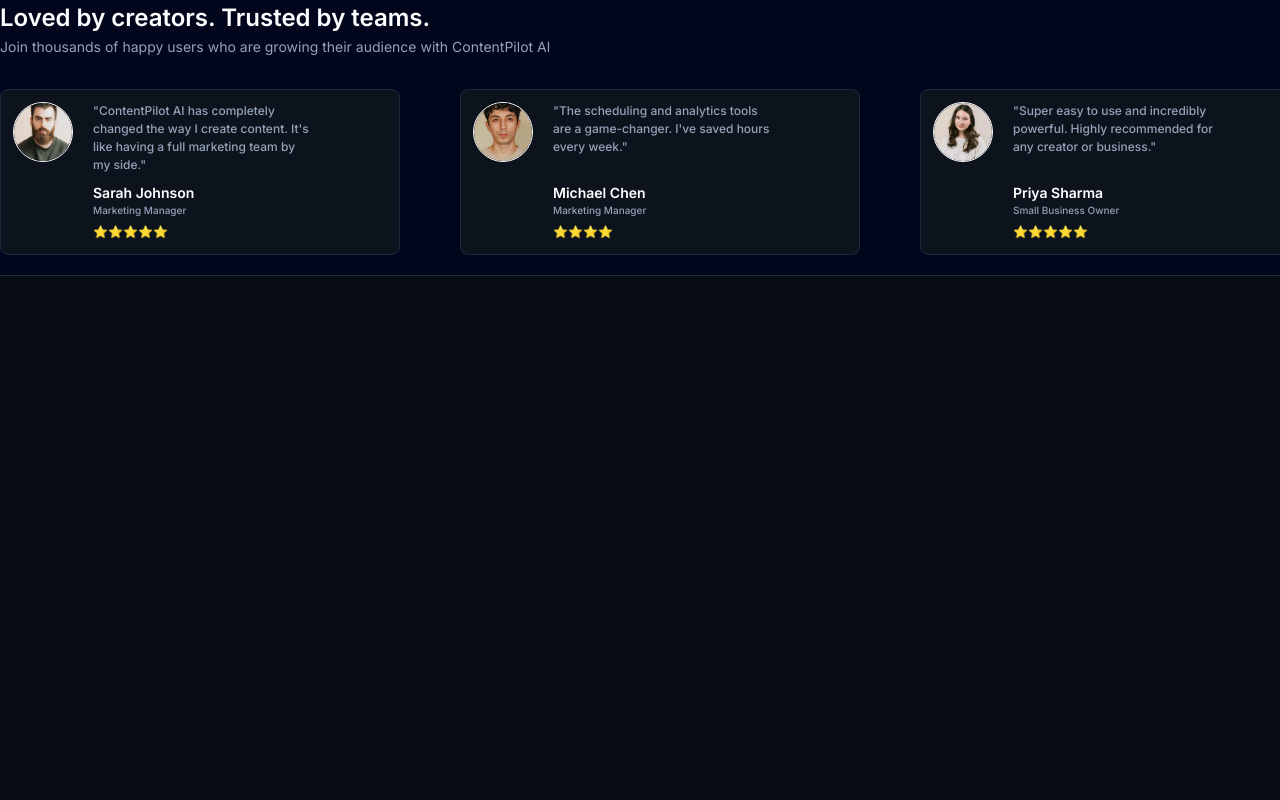
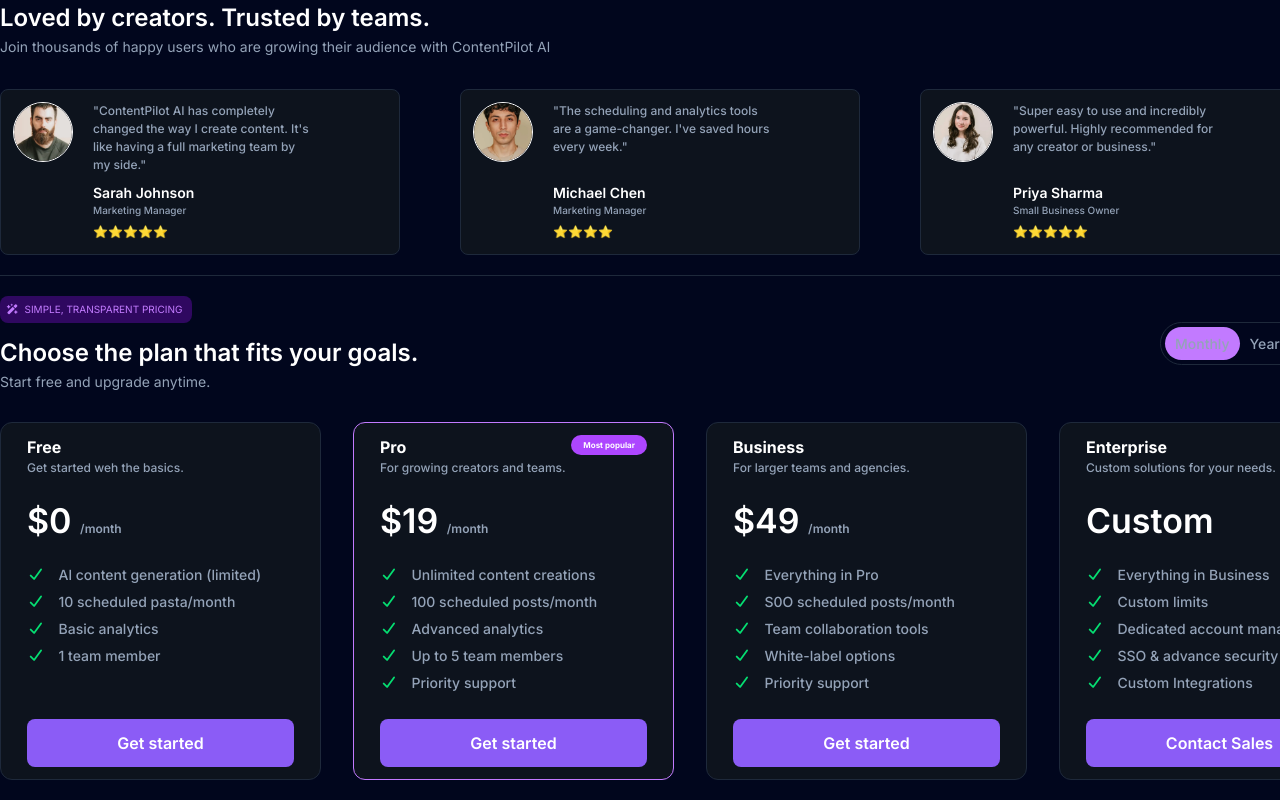
Before and after one commit to karanhub003/ContentAI, a React (Vite) app: page /contentPilotAi in a window 1280 px wide. Shown: the part 2192-2992 px from the top of the page. Before the commit the page ends 2468 px from the top, so only its background shows below. Built offline with nearby package versions, Linux system fonts and the light colour scheme.

Commit message:
Price Card section done

```diff
--- /dev/null
+++ b/src/components/landing/Price.jsx
@@ -0,0 +1,182 @@
+import React from 'react'
+import Button from '../common/Button'
+
+export default function Price() {
+  return (
+    <div className='priceSectionContainer w-345 mx-auto py-5 flex flex-col gap-5'>
+        <div className="TopInfoWrapper  flex justify-between items-center ">
+        <div className="leftSideWrapper flex flex-col gap-3">
+          <div className="smallInfo flex gap-1.5 items-center w-48 rounded-lg p-1.5 bg-purple-600/30 text-purple-400">
+            <i class="fa-solid fa-wand-magic-sparkles text-purple-400 text-[10px]"></i>
+            <p className=" text-[10px]  ">SIMPLE, TRANSPARENT PRICING</p>
+          </div>
+          <div className="infoWrapper">
+            <div className="headingWrapper">
+            <h2 className="text-[24px] font-semibold ">Choose the plan that fits your goals.</h2>
+
+          </div>
+          <p className="text-[14px] text-[#94A3B8]">
+            Start free and upgrade anytime.
+          </p>
+          </div>
+        </div>
+        <div className="rightSideWrapper border border-[#1E293B] rounded-full flex overflow-hidden p-1 w-55 relative ">
+           <div className='cursor-pointer text-[#94A3B8] active:text-white bg-purple-400 rounded-full py-1.5 px-2.5 text-[14px] font-medium'>Monthly</div>
+
+                <div className='cursor-pointer text-[#94A3B8] rounded-full py-1.5 px-2.5 text-[14px] font-medium'>Yearly</div>
+                <div className='absolute text-[12px]  rounded-lg top-1 right-3.5 px-1 bg-purple-700 '>Save 20%</div>
+
+
+      </div>
+
+    </div>
+    <div className="bottomPriceCardsWrapper grid grid-cols-4 gap-8 mt-2.5">
+
+      <div className="priceCard  border flex flex-col gap-6.5 justify-between px-6.5 py-3 rounded-xl bg-[#0D131D] border-[#1E293B]">
+       <div className="outerBox flex flex-col gap-4.5">
+         <div className="topBox">
+            <h2 className='font-bold'>Free</h2>
+            <p className='text-[12px] font-medium text-[#94A3B8]'>Get started weh the basics.</p>
+        </div>
+        <div className="priceBox">
+            <h1 className='text-[34px] font-semibold'>$0 <span className='text-[12px] text-[#94A3B8]'>/month</span></h1>
+        </div>
+        <div className="infoBox flex flex-col gap-1.5">
+            <div className="div flex items-center gap-3.5">
+            <i class="fa-solid fa-check text-green-400 text-[14px]"></i>
+            <p className='text-[14px] text-[#94A3B8] font-medium'>Al content generation (limited)</p>
+            </div>
+            <div className="div flex items-center gap-3.5">
+            <i class="fa-solid fa-check text-green-400 text-[14px]"></i>
+            <p className='text-[14px] text-[#94A3B8] font-medium'>10 scheduled pasta/month</p>
+            </div>
+            <div className="div flex items-center gap-3.5">
+            <i class="fa-solid fa-check  text-green-400 text-[14px]"></i>
+            <p className='text-[14px] text-[#94A3B8] font-medium'>Basic analytics</p>
+            </div>
+            <div className="div flex items-center gap-3.5">
+            <i class="fa-solid fa-check text-green-400 text-[14px]"></i>
+            <p className='text-[14px] text-[#94A3B8] font-medium'>1 team member</p>
+            </div>
+        </div>
+       </div>
+        <Button variant='secondary' size='lg'>Get started</Button>
+
+        </div>
+
+      <div className="priceCard border-purple-400  border flex flex-col gap-6.5 justify-between px-6.5 py-3 rounded-xl bg-[#0D131D] ">
+        <div className="outerBox flex flex-col gap-4.5">
+        <div className="topBox flex justify-between">
+            <div className="leftSide">
+            <h2 className='font-bold'>Pro</h2>
+            <p className='text-[12px] font-medium text-[#94A3B8]'>For growing creators and teams.</p>
+            </div>
+            <div className="rightSide">
+                <p className='text-[8px] font-bold  py-1 px-3 rounded-full bg-purple-500'>Most popular</p>
+            </div>
+        </div>
+        <div className="priceBox">
+            <h1 className='text-[34px] font-semibold'>$19 <span className='text-[12px] text-[#94A3B8]'>/month</span></h1>
+        </div>
+        <div className="infoBox flex flex-col gap-1.5">
+            <div className="div flex items-center gap-3.5">
+            <i class="fa-solid fa-check text-green-400 text-[14px]"></i>
+            <p className='text-[14px] text-[#94A3B8] font-medium'>Unlimited content creations</p>
+            </div>
+            <div className="div flex items-center gap-3.5">
+            <i class="fa-solid fa-check text-green-400 text-[14px]"></i>
+            <p className='text-[14px] text-[#94A3B8] font-medium'>100 scheduled posts/month</p>
+            </div>
+            <div className="div flex items-center gap-3.5">
+            <i class="fa-solid fa-check text-green-400 text-[14px]"></i>
+            <p className='text-[14px] text-[#94A3B8] font-medium'>Advanced analytics</p>
+            </div>
+            <div className="div flex items-center gap-3.5">
+            <i class="fa-solid fa-check text-green-400 text-[14px]"></i>
+            <p className='text-[14px] text-[#94A3B8] font-medium'>Up to 5 team members</p>
+            </div>
+            <div className="div flex items-center gap-3.5">
+            <i class="fa-solid fa-check text-green-400 text-[14px]"></i>
+            <p className='text-[14px] text-[#94A3B8] font-medium'>Priority support</p>
+            </div>
+        </div>
+        </div>
+        <Button variant='secondary' size='lg'>Get started</Button>
+
+        </div>
+
+      <div className="priceCard  border flex flex-col gap-6.5 justify-between px-6.5 py-3 rounded-xl bg-[#0D131D] border-[#1E293B]">
+      <div className="outerBox flex flex-col gap-4.5">
+          <div className="topBox">
+            <h2 className='font-bold'>Business</h2>
+            <p className='text-[12px] font-medium text-[#94A3B8]'>For larger teams and agencies.</p>
+        </div>
+        <div className="priceBox">
+            <h1 className='text-[34px] font-semibold'>$49 <span className='text-[12px] text-[#94A3B8]'>/month</span></h1>
+        </div>
+        <div className="infoBox flex flex-col gap-1.5">
+            <div className="div flex items-center gap-3.5">
+            <i class="fa-solid fa-check text-green-400 text-[14px]"></i>
+            <p className='text-[14px] text-[#94A3B8] font-medium'>Everything in Pro</p>
+            </div>
+            <div className="div flex items-center gap-3.5">
+            <i class="fa-solid fa-check text-green-400 text-[14px]"></i>
+            <p className='text-[14px] text-[#94A3B8] font-medium'>S0O scheduled posts/month</p>
+            </div>
+            <div className="div flex items-center gap-3.5">
+            <i class="fa-solid fa-check text-green-400 text-[14px]"></i>
+            <p className='text-[14px] text-[#94A3B8] font-medium'>Team collaboration tools</p>
+            </div>
+            <div className="div flex items-center gap-3.5">
+            <i class="fa-solid fa-check text-green-400 text-[14px]"></i>
+            <p className='text-[14px] text-[#94A3B8] font-medium'>White-label options</p>
+            </div>
+            <div className="div flex items-center gap-3.5">
+            <i class="fa-solid fa-check text-green-400 text-[14px]"></i>
+            <p className='text-[14px] text-[#94A3B8] font-medium'>Priority support</p>
+            </div>
+        </div>
+      </div>
+        <Button variant='secondary' size='lg'>Get started</Button>
+
+        </div>
+      <div className="priceCard  border flex flex-col gap-6.5  justify-between px-6.5 py-3 rounded-xl bg-[#0D131D] border-[#1E293B]">
+        <div className="outerBox flex flex-col gap-4.5">
+            <div className="topBox">
+            <h2 className='font-bold'>Enterprise</h2>
+            <p className='text-[12px] font-medium text-[#94A3B8]'>Custom solutions for your needs.</p>
+        </div>
+        <div className="priceBox">
+            <h1 className='text-[34px] font-semibold'>Custom</h1>
+        </div>
+        <div className="infoBox flex flex-col gap-1.5">
+            <div className="div flex items-center gap-3.5">
+            <i class="fa-solid fa-check text-green-400 text-[14px]"></i>
+            <p className='text-[14px] text-[#94A3B8] font-medium'>Everything in Business</p>
+            </div>
+            <div className="div flex items-center gap-3.5">
+            <i class="fa-solid fa-check text-green-400 text-[14px]"></i>
+            <p className='text-[14px] text-[#94A3B8] font-medium'>Custom limits</p>
+            </div>
+            <div className="div flex items-center gap-3.5">
+            <i class="fa-solid fa-check text-green-400 text-[14px]"></i>
+            <p className='text-[14px] text-[#94A3B8] font-medium'>Dedicated account manager</p>
+            </div>
+            <div className="div flex items-center gap-3.5">
+            <i class="fa-solid fa-check text-green-400 text-[14px]"></i>
+            <p className='text-[14px] text-[#94A3B8] font-medium'>SSO & advance security</p>
+            </div>
+            <div className="div flex items-center gap-3.5">
+            <i class="fa-solid fa-check text-green-400 text-[14px]"></i>
+            <p className='text-[14px] text-[#94A3B8] font-medium'>Custom Integrations</p>
+            </div>
+        </div>
+        </div>
+        <Button variant='secondary' size='lg'>Contact Sales</Button>
+
+        </div>
+    </div>
+
+    </div>
+  )
+}
--- a/src/pages/landing/Landing.jsx
+++ b/src/pages/landing/Landing.jsx
@@ -8,6 +8,7 @@
 import Working from '../../components/landing/Working'
 import Features from '../../components/landing/Features'
 import Reviews from '../../components/landing/Reviews'
+import Price from '../../components/landing/Price'
 
 export default function Landing() {
   return (
@@ -30,6 +31,7 @@
         <hr className='border-[#1E293B]' />
         <Reviews/>
         <hr className='border-[#1E293B]' />
+        <Price/>
    </main>
 
    </>
```
